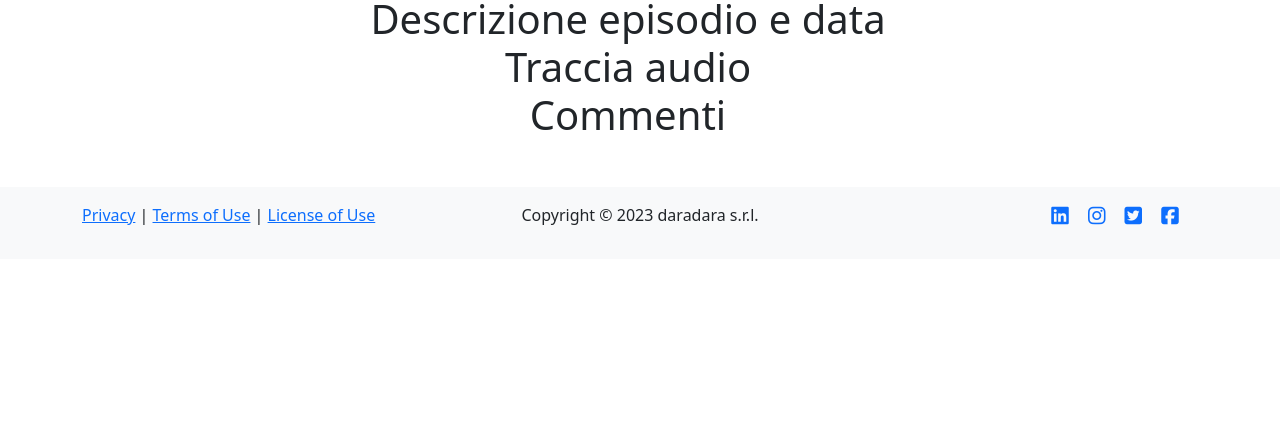
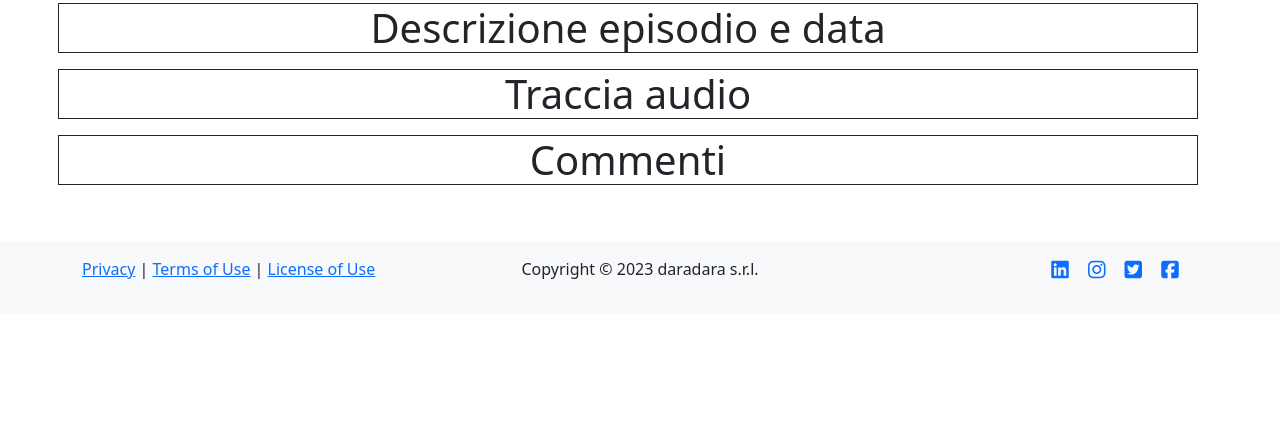
Before and after one commit to nMaax/daradara, a Flask app: page /episode/1 in a window 1280 px wide. Shown: the part 257-682 px from the top of the page. Run offline with Flask 2, Linux system fonts and the light colour scheme; some libraries are stand-ins or nearby versions.

```diff
--- a/templates/episode.html
+++ b/templates/episode.html
@@ -1,7 +1,7 @@
 {% extends 'layout.html' %}
 
 <!--TODO cambia 'episodio' nel titolo dell'episodio-->
-{% block title %} - Episode {% endblock %}
+{% block title %} - Episode . . . {% endblock %}
 
 {% block content %}
 
@@ -14,13 +14,13 @@
     </div>
 </div>
 <div class="row mt-3">
-    <div class="row d-flex justify-content-center align-content-center display-6">
+    <div class="row d-flex justify-content-center align-content-center border border-dark my-2 display-6">
         Descrizione episodio e data
     </div>
-    <div class="row d-flex justify-content-center align-content-center display-6">
+    <div class="row d-flex justify-content-center align-content-center border border-dark my-2 display-6">
         Traccia audio
     </div>
-    <div class="row d-flex justify-content-center align-content-center display-6">
+    <div class="row d-flex justify-content-center align-content-center border border-dark my-2 display-6">
         Commenti
     </div>
 </div>
```
Also changed, not shown: templates/podcast.html (+6 -4 lines), templates/profile.html (+15 -8 lines).
